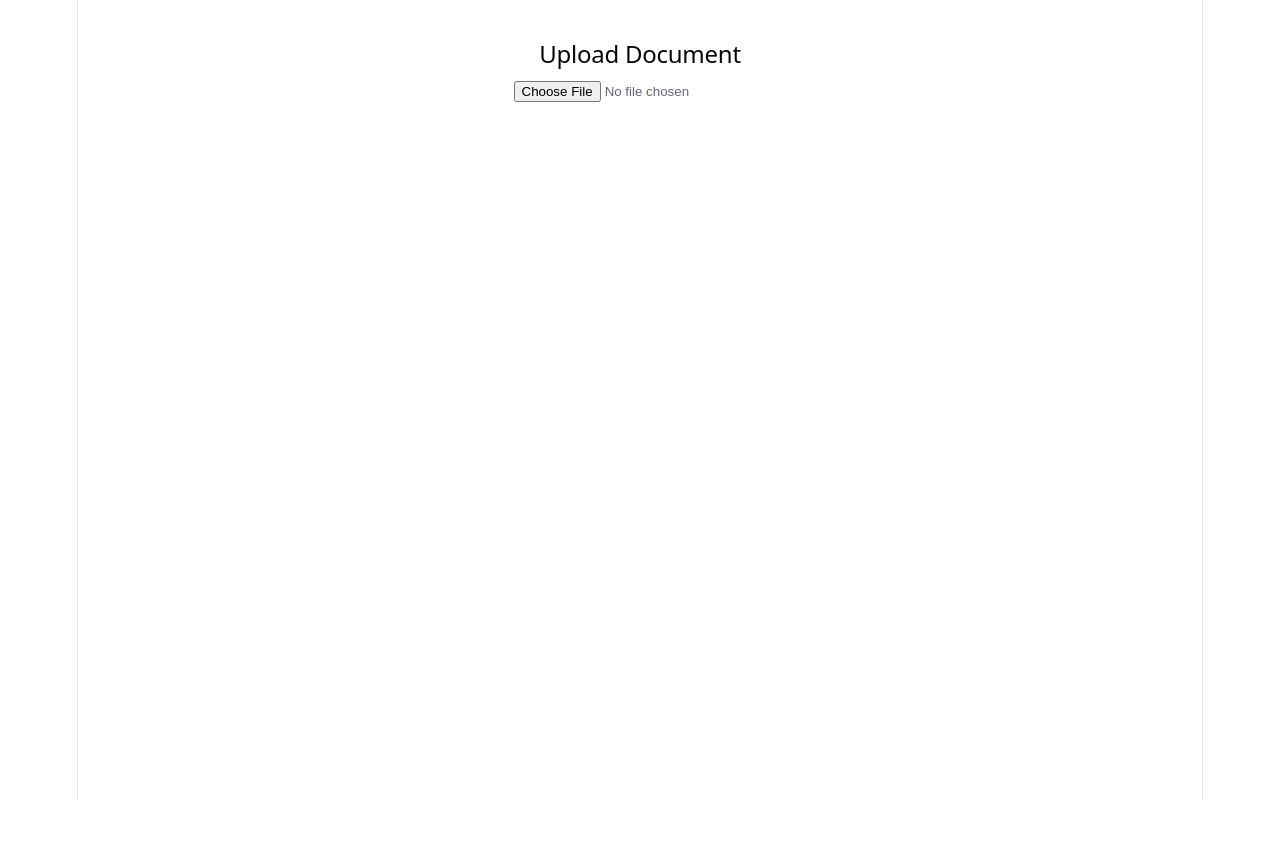
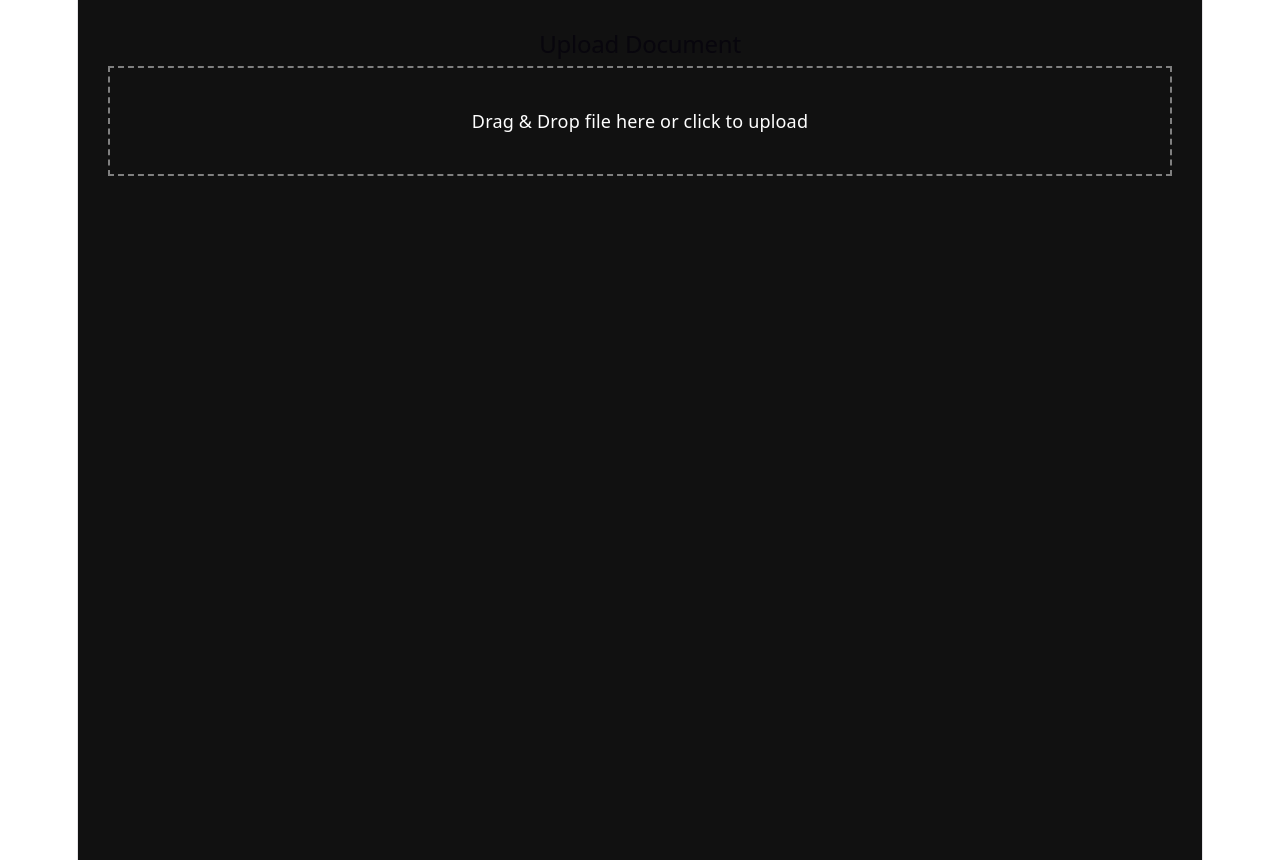
Before and after one commit to Aadhavan007/print-along, a React app in the folder Frontend/: page / in a window 1280 px wide. Before the commit the page ends 800 px from the top, so only its background shows below. Built offline with nearby package versions, Linux system fonts and the light colour scheme; the HTML template or start-up script is replaced by a standard one.

Commit message:
Frontend v2.0

```diff
--- a/Frontend/src/App.jsx
+++ b/Frontend/src/App.jsx
@@ -1,15 +1,34 @@
 import { useState } from "react"
+import { useDropzone } from "react-dropzone"
 
 function App() {
 
+  const [file, setFile] = useState(null)
+  const [preview, setPreview] = useState(null)
   const [qr, setQr] = useState(null)
+  const [pages, setPages] = useState(1)
+  const [copies, setCopies] = useState(1)
 
-  const uploadFile = async (e) => {
+  const PRICE_PER_PAGE = 2
 
-    const file = e.target.files[0]
+  const onDrop = async (acceptedFiles) => {
 
+    const selectedFile = acceptedFiles[0]
+    setFile(selectedFile)
+
+    // Preview (PDF only)
+    if (selectedFile.type === "application/pdf") {
+      setPreview(URL.createObjectURL(selectedFile))
+    } else {
+      setPreview(null)
+    }
+
+    // TEMP page count (replace later)
+    setPages(Math.floor(Math.random() * 10) + 1)
+
+    // Upload to backend
     const formData = new FormData()
-    formData.append("file", file)
+    formData.append("file", selectedFile)
 
     const res = await fetch(
       "https://print-along-api.onrender.com/upload",
@@ -20,28 +39,87 @@ function App() {
     )
 
     const data = await res.json()
-
     setQr(data.qr_code_url)
-
   }
 
+  const { getRootProps, getInputProps } = useDropzone({ onDrop })
+
+  const totalAmount = pages * copies * PRICE_PER_PAGE
+
   return (
-    <div style={{padding:"40px"}}>
+    <div style={{ padding: "30px", color: "white", background: "#111", minHeight: "100vh" }}>
 
       <h2>Upload Document</h2>
 
-      <input type="file" onChange={uploadFile} />
+      {/* Drag & Drop */}
+      <div
+        {...getRootProps()}
+        style={{
+          border: "2px dashed gray",
+          padding: "40px",
+          textAlign: "center",
+          marginBottom: "20px",
+          cursor: "pointer"
+        }}
+      >
+        <input {...getInputProps()} />
+        <p>Drag & Drop file here or click to upload</p>
+      </div>
 
+      {/* File Info */}
+      {file && (
+        <p>
+          📄 {file.name} ({(file.size / 1024).toFixed(2)} KB)
+        </p>
+      )}
+
+      {/* Preview */}
+      {preview && (
+        <div style={{ marginTop: "20px" }}>
+          <h3>Document Preview</h3>
+          <iframe
+            src={preview}
+            width="100%"
+            height="500px"
+            title="preview"
+          />
+        </div>
+      )}
+
+      {/* Details */}
+      {file && (
+        <div style={{ marginTop: "20px" }}>
+
+          <h3>Details</h3>
+
+          <p>📄 Pages: {pages}</p>
+
+          <div>
+            <label>📑 Copies: </label>
+            <input
+              type="number"
+              min="1"
+              value={copies}
+              onChange={(e) => setCopies(Number(e.target.value))}
+            />
+          </div>
+
+          <p>💵 Price/Page: ₹{PRICE_PER_PAGE}</p>
+
+          <h2>💰 Total: ₹{totalAmount}</h2>
+        </div>
+      )}
+
+      {/* QR Code */}
       {qr && (
-        <>
-          <h3>QR Code</h3>
-          <img src={qr} width="250"/>
-        </>
+        <div style={{ marginTop: "20px" }}>
+          <h3>Payment (Scan QR)</h3>
+          <img src={qr} width="250" />
+        </div>
       )}
 
     </div>
   )
-
 }
 
 export default App
--- /dev/null
+++ b/package.json
@@ -0,0 +1,5 @@
+{
+  "dependencies": {
+    "react-dropzone": "^15.0.0"
+  }
+}
```
Also changed, not shown: 1 other file (tests, documents, lock files or other folders).
